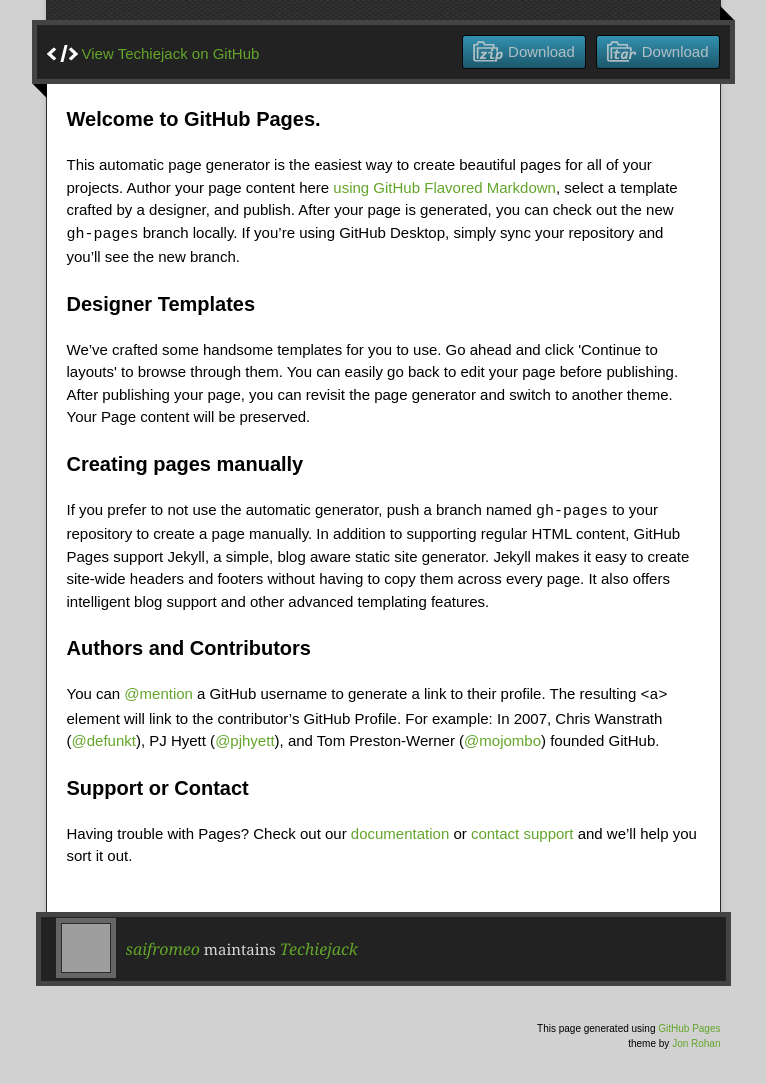
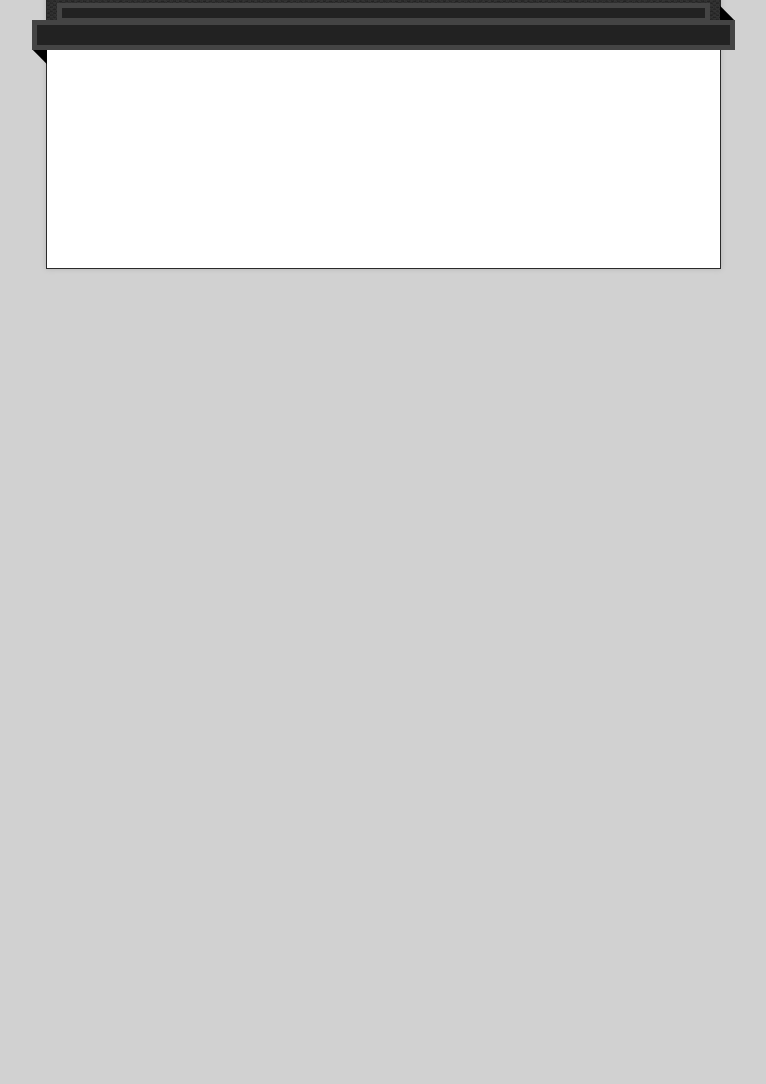
Before and after one commit to saifromeo/techiejack, a plain HTML site: page index.html in a window 1280 px wide. Shown: the part 197-1281 px from the top of the page, without its empty margins (257-1023 px from the left). After the commit the page ends 800 px from the top, so only its background shows below. Drawn offline with nearby package versions, Linux system fonts and the light colour scheme; grey boxes are pictures that could not be loaded.

Commit message:
removed all links for github

```diff
--- a/index.html
+++ b/index.html
@@ -30,57 +30,22 @@
       <!--<p class="tagline">my dream</p>-->
       <div id="main" role="main">
         <div class="download-bar">
-        <div class="inner">
-          <a href="https://github.com/saifromeo/techiejack/tarball/master" class="download-button tar"><span>Download</span></a>
-          <a href="https://github.com/saifromeo/techiejack/zipball/master" class="download-button zip"><span>Download</span></a>
-          <a href="https://github.com/saifromeo/techiejack" class="code">View Techiejack on GitHub</a>
-        </div>
+
         <span class="blc"></span><span class="trc"></span>
         </div>
         <article class="markdown-body">
           <h3>
-<a id="welcome-to-github-pages" class="anchor" href="#welcome-to-github-pages" aria-hidden="true"><span class="octicon octicon-link"></span></a>Welcome to GitHub Pages.</h3>
 
-<p>This automatic page generator is the easiest way to create beautiful pages for all of your projects. Author your page content here <a href="https://guides.github.com/features/mastering-markdown/">using GitHub Flavored Markdown</a>, select a template crafted by a designer, and publish. After your page is generated, you can check out the new <code>gh-pages</code> branch locally. If you’re using GitHub Desktop, simply sync your repository and you’ll see the new branch.</p>
-
-<h3>
-<a id="designer-templates" class="anchor" href="#designer-templates" aria-hidden="true"><span class="octicon octicon-link"></span></a>Designer Templates</h3>
-
-<p>We’ve crafted some handsome templates for you to use. Go ahead and click 'Continue to layouts' to browse through them. You can easily go back to edit your page before publishing. After publishing your page, you can revisit the page generator and switch to another theme. Your Page content will be preserved.</p>
-
-<h3>
-<a id="creating-pages-manually" class="anchor" href="#creating-pages-manually" aria-hidden="true"><span class="octicon octicon-link"></span></a>Creating pages manually</h3>
-
-<p>If you prefer to not use the automatic generator, push a branch named <code>gh-pages</code> to your repository to create a page manually. In addition to supporting regular HTML content, GitHub Pages support Jekyll, a simple, blog aware static site generator. Jekyll makes it easy to create site-wide headers and footers without having to copy them across every page. It also offers intelligent blog support and other advanced templating features.</p>
-
-<h3>
-<a id="authors-and-contributors" class="anchor" href="#authors-and-contributors" aria-hidden="true"><span class="octicon octicon-link"></span></a>Authors and Contributors</h3>
-
-<p>You can <a href="https://github.com/blog/821" class="user-mention">@mention</a> a GitHub username to generate a link to their profile. The resulting <code>&lt;a&gt;</code> element will link to the contributor’s GitHub Profile. For example: In 2007, Chris Wanstrath (<a href="https://github.com/defunkt" class="user-mention">@defunkt</a>), PJ Hyett (<a href="https://github.com/pjhyett" class="user-mention">@pjhyett</a>), and Tom Preston-Werner (<a href="https://github.com/mojombo" class="user-mention">@mojombo</a>) founded GitHub.</p>
-
-<h3>
-<a id="support-or-contact" class="anchor" href="#support-or-contact" aria-hidden="true"><span class="octicon octicon-link"></span></a>Support or Contact</h3>
-
-<p>Having trouble with Pages? Check out our <a href="https://help.github.com/pages">documentation</a> or <a href="https://github.com/contact">contact support</a> and we’ll help you sort it out.</p>
-        </article>
-      </div>
-    </div>
     <footer>
       <div class="owner">
-      <p><a href="https://github.com/saifromeo" class="avatar"><img src="https://avatars1.githubusercontent.com/u/5372826?v=3&amp;s=60" width="48" height="48"></a> <a href="https://github.com/saifromeo">saifromeo</a> maintains <a href="https://github.com/saifromeo/techiejack">Techiejack</a></p>
 
 
       </div>
       <div class="creds">
-        <small>This page generated using <a href="https://pages.github.com/">GitHub Pages</a><br>theme by <a href="https://twitter.com/jonrohan/">Jon Rohan</a></small>
       </div>
     </footer>
   </div>
-  <div class="current-section">
-    <a href="#top">Scroll to top</a>
-    <a href="https://github.com/saifromeo/techiejack/tarball/master" class="tar">tar</a><a href="https://github.com/saifromeo/techiejack/zipball/master" class="zip">zip</a><a href="" class="code">source code</a>
-    <p class="name"></p>
-  </div>
+
 
             <script type="text/javascript">
             var gaJsHost = (("https:" == document.location.protocol) ? "https://ssl." : "http://www.");
```
